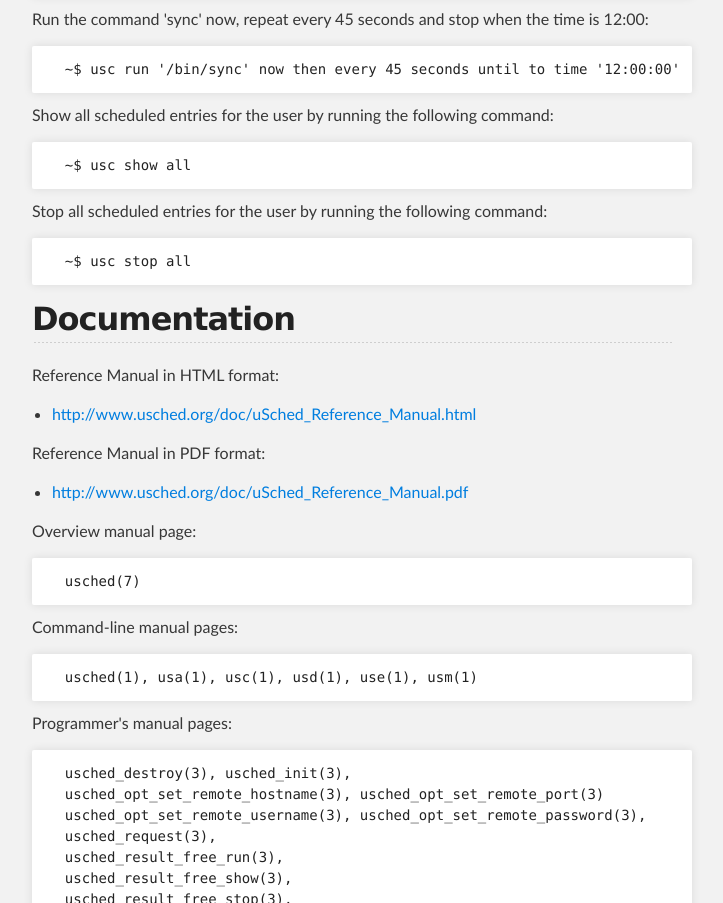
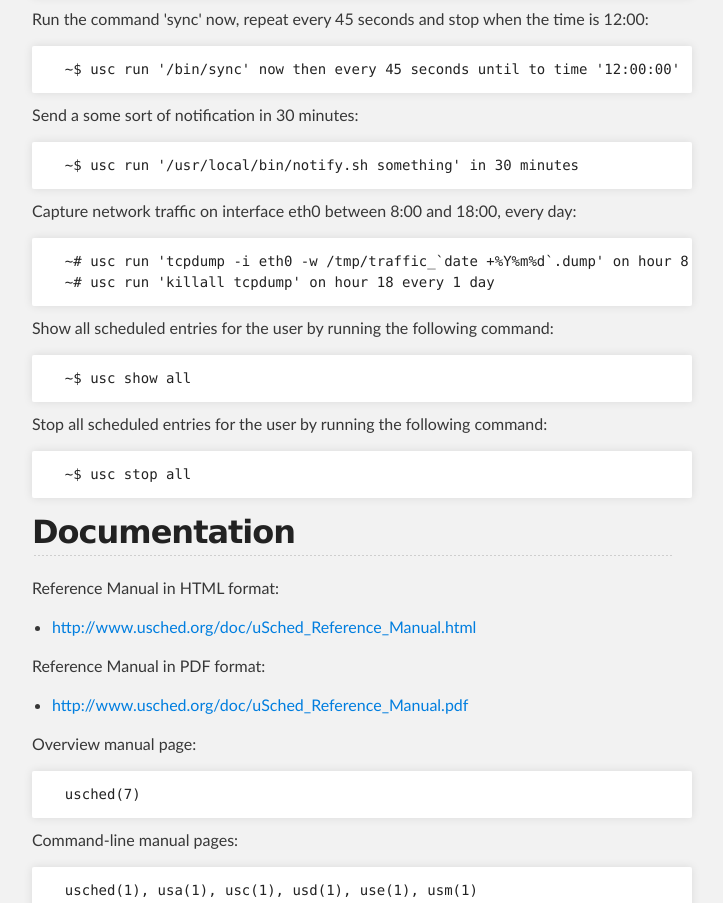
Before and after one commit to ucodev/usched, a plain HTML site: page index.html in a window 1280 px wide. Shown: the part 1559-2462 px from the top of the page, without its empty margins (288-1011 px from the left). Drawn offline with Linux system fonts and the light colour scheme.

```diff
--- a/index.html
+++ b/index.html
@@ -84,6 +84,17 @@
 <p>Run the command 'sync' now, repeat every 45 seconds and stop when the time is 12:00:</p>
 
 <pre><code>  ~$ usc run '/bin/sync' now then every 45 seconds until to time '12:00:00'
+</code></pre>
+
+<p>Send a some sort of notification in 30 minutes:</p>
+
+<pre><code>  ~$ usc run '/usr/local/bin/notify.sh something' in 30 minutes
+</code></pre>
+
+<p>Capture network traffic on interface eth0 between 8:00 and 18:00, every day:</p>
+
+<pre><code>  ~# usc run 'tcpdump -i eth0 -w /tmp/traffic_`date +%Y%m%d`.dump' on hour 8 every 1 day
+  ~# usc run 'killall tcpdump' on hour 18 every 1 day
 </code></pre>
 
 <p>Show all scheduled entries for the user by running the following command:</p>
```
Also changed, not shown: params.json (+1 -1 lines).
